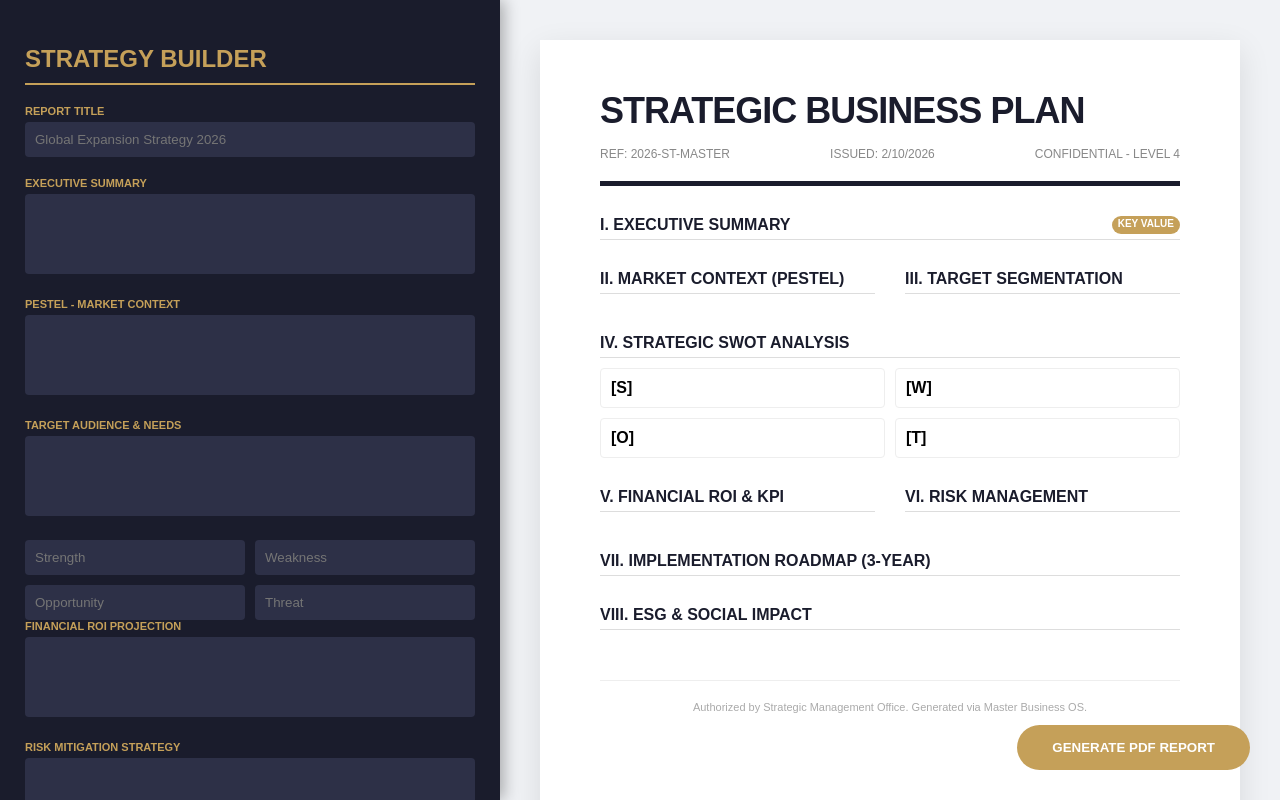
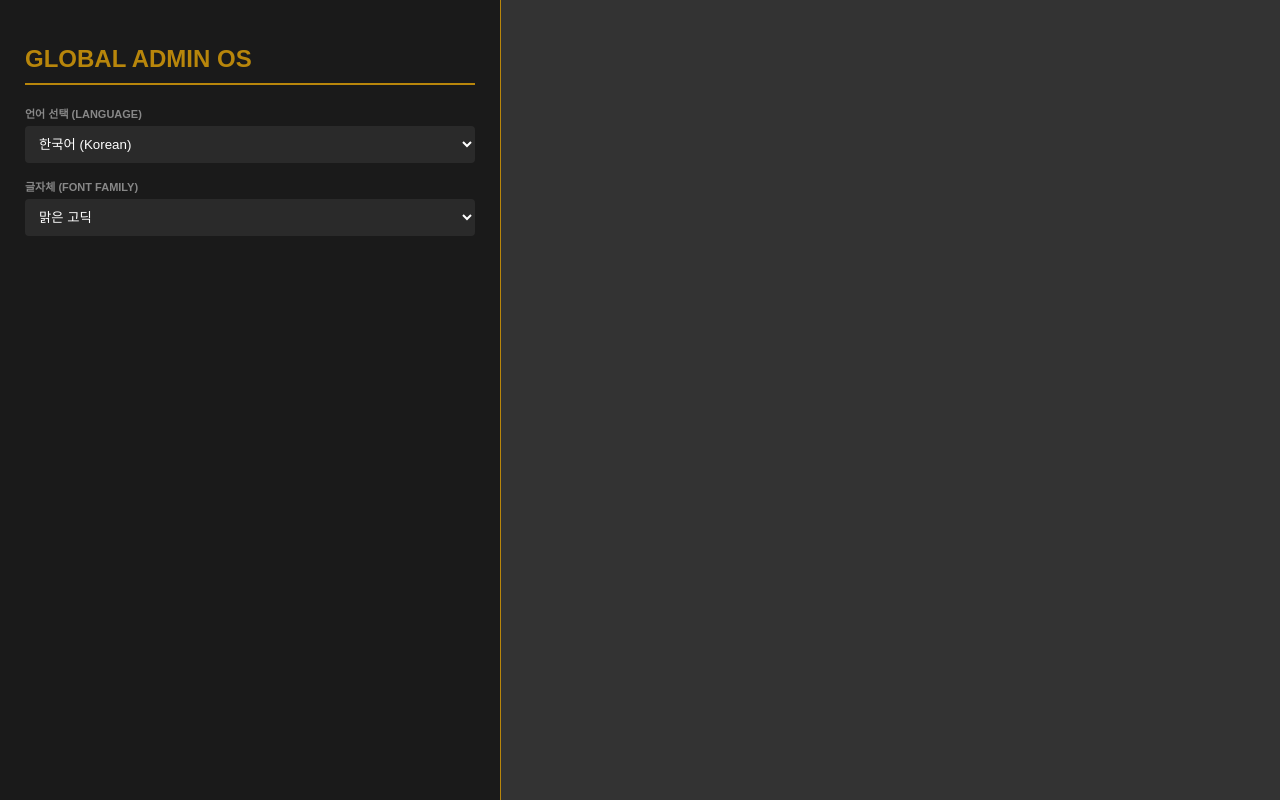
Before and after one commit to philgoose/professional-doc-generator, a plain HTML site: page index.html in a window 1280 px wide. Drawn offline with Linux system fonts and the light colour scheme.

Commit message:
Update index.html

```diff
--- a/index.html
+++ b/index.html
@@ -2,100 +2,44 @@
 <html lang="ko">
 <head>
     <meta charset="UTF-8">
-    <title>Master Business OS - Professional Edition</title>
+    <title>Global Master Official Document Generator</title>
     <style>
-        :root { --main: #1a1c2c; --accent: #c5a059; --bg: #f0f2f5; --white: #ffffff; }
-        body { font-family: 'Pretendard', sans-serif; margin: 0; background: var(--bg); display: flex; height: 100vh; overflow: hidden; }
-        /* Side Editor */
-        .editor { width: 450px; background: var(--main); color: #ccc; overflow-y: auto; padding: 25px; box-shadow: 4px 0 15px rgba(0,0,0,0.3); }
-        .editor h2 { color: var(--accent); border-bottom: 2px solid var(--accent); padding-bottom: 10px; margin-bottom: 20px; }
-        .input-group { margin-bottom: 20px; }
-        label { display: block; font-size: 11px; text-transform: uppercase; color: var(--accent); margin-bottom: 5px; font-weight: bold; }
-        input, textarea, select { width: 100%; padding: 10px; border-radius: 4px; border: none; background: #2d3047; color: white; box-sizing: border-box; }
-        textarea { height: 80px; resize: none; }
-        /* Preview Paper */
-        .preview { flex: 1; padding: 40px; overflow-y: auto; display: flex; justify-content: center; }
-        .paper { width: 210mm; background: var(--white); padding: 50px 60px; box-shadow: 0 10px 30px rgba(0,0,0,0.1); min-height: 297mm; }
-        .header { border-bottom: 5px solid var(--main); padding-bottom: 20px; margin-bottom: 30px; }
-        .header h1 { margin: 0; font-size: 36px; color: var(--main); letter-spacing: -1px; }
-        .grid-2 { display: grid; grid-template-columns: 1fr 1fr; gap: 30px; }
-        .section { margin-bottom: 30px; }
-        .section-h { font-size: 16px; font-weight: bold; color: var(--main); border-bottom: 1px solid #ddd; padding-bottom: 5px; margin-bottom: 10px; display: flex; justify-content: space-between; }
-        .content { font-size: 14px; line-height: 1.6; color: #444; white-space: pre-wrap; }
-        .swot { display: grid; grid-template-columns: 1fr 1fr; gap: 10px; }
-        .swot-item { border: 1px solid #eee; padding: 10px; border-radius: 4px; }
-        .tag { font-size: 10px; background: var(--accent); color: white; padding: 2px 6px; border-radius: 10px; }
-        .print-btn { position: fixed; bottom: 30px; right: 30px; padding: 15px 35px; background: var(--accent); color: white; border: none; border-radius: 50px; font-weight: bold; cursor: pointer; transition: 0.3s; }
-        .print-btn:hover { transform: scale(1.05); box-shadow: 0 5px 15px rgba(0,0,0,0.2); }
-        @media print { .editor, .print-btn { display: none; } .preview { padding: 0; } .paper { box-shadow: none; width: 100%; margin: 0; } }
+        :root { --admin-blue: #003366; --gold: #b8860b; }
+        body { font-family: 'Malgun Gothic', sans-serif; margin: 0; background: #333; display: flex; height: 100vh; color: #fff; }
+        .sidebar { width: 450px; background: #1a1a1a; padding: 25px; overflow-y: auto; border-right: 1px solid var(--gold); }
+        .sidebar h2 { color: var(--gold); border-bottom: 2px solid var(--gold); padding-bottom: 10px; margin-bottom: 20px; }
+        .control-group { margin-bottom: 15px; }
+        label { display: block; font-size: 11px; color: #888; margin-bottom: 5px; font-weight: bold; }
+        input, textarea, select { width: 100%; padding: 10px; border-radius: 4px; border: none; background: #2a2a2a; color: #fff; box-sizing: border-box; }
+        .preview-zone { flex: 1; padding: 40px; overflow-y: auto; display: flex; justify-content: center; background: #444; }
+        .paper { width: 210mm; min-height: 297mm; background: #fff; color: #000; padding: 30mm 20mm; box-sizing: border-box; box-shadow: 0 0 30px rgba(0,0,0,0.5); position: relative; }
+        .doc-title { text-align: center; font-weight: bold; border-bottom: 2px solid #000; padding-bottom: 10px; margin-bottom: 30px; }
+        .info-table { width: 100%; border-collapse: collapse; margin-bottom: 20px; font-size: 0.9em; }
+        .info-table td { border-bottom: 1px solid #ddd; padding: 8px 0; }
+        .main-content { line-height: 1.8; text-align: justify; min-height: 450px; white-space: pre-wrap; }
+        .footer-sign { text-align: center; font-weight: bold; margin-top: 60px; position: relative; }
+        .seal { position: absolute; right: 40px; top: -10px; width: 60px; height: 60px; border: 3px solid red; color: red; border-radius: 5px; display: flex; align-items: center; justify-content: center; font-size: 12px; font-weight: bold; transform: rotate(-10deg); }
+        .contact { margin-top: 40px; border-top: 1px solid #000; padding-top: 15px; font-size: 11px; color: #555; }
+        .print-btn { position: fixed; bottom: 30px; right: 30px; padding: 15px 30px; background: var(--gold); color: #fff; border: none; border-radius: 50px; font-weight: bold; cursor: pointer; }
+        @media print { .sidebar, .print-btn { display: none; } .preview-zone { padding: 0; } .paper { box-shadow: none; width: 100%; margin: 0; } }
     </style>
 </head>
 <body>
-    <div class="editor">
-        <h2>STRATEGY BUILDER</h2>
-        <div class="input-group"><label>Report Title</label><input type="text" id="i0" oninput="u()" placeholder="Global Expansion Strategy 2026"></div>
-        <div class="input-group"><label>Executive Summary</label><textarea id="i1" oninput="u()"></textarea></div>
-        <div class="input-group"><label>PESTEL - Market Context</label><textarea id="i2" oninput="u()"></textarea></div>
-        <div class="input-group"><label>Target Audience & Needs</label><textarea id="i3" oninput="u()"></textarea></div>
-        <div class="swot">
-            <input type="text" id="is" oninput="u()" placeholder="Strength">
-            <input type="text" id="iw" oninput="u()" placeholder="Weakness">
-            <input type="text" id="io" oninput="u()" placeholder="Opportunity">
-            <input type="text" id="it" oninput="u()" placeholder="Threat">
+    <div class="sidebar">
+        <h2>GLOBAL ADMIN OS</h2>
+        <div class="control-group">
+            <label>언어 선택 (LANGUAGE)</label>
+            <select id="langSel" onchange="changeLang()">
+                <option value="ko">한국어 (Korean)</option>
+                <option value="en">English (English)</option>
+                <option value="cn">中文 (Chinese)</option>
+            </select>
         </div>
-        <div class="input-group"><label>Financial ROI Projection</label><textarea id="i4" oninput="u()"></textarea></div>
-        <div class="input-group"><label>Risk Mitigation Strategy</label><textarea id="i5" oninput="u()"></textarea></div>
-        <div class="input-group"><label>Implementation Roadmap</label><textarea id="i6" oninput="u()"></textarea></div>
-        <div class="input-group"><label>ESG & Sustainability</label><textarea id="i7" oninput="u()"></textarea></div>
-    </div>
-    <div class="preview">
-        <div class="paper" id="print-area">
-            <div class="header">
-                <h1 id="o0">STRATEGIC BUSINESS PLAN</h1>
-                <div style="display: flex; justify-content: space-between; margin-top: 15px; font-size: 12px; color: #888;">
-                    <span>REF: 2026-ST-MASTER</span>
-                    <span id="o-date"></span>
-                    <span>CONFIDENTIAL - LEVEL 4</span>
-                </div>
-            </div>
-            <div class="section"><div class="section-h">I. EXECUTIVE SUMMARY <span class="tag">KEY VALUE</span></div><div class="content" id="o1"></div></div>
-            <div class="grid-2">
-                <div class="section"><div class="section-h">II. MARKET CONTEXT (PESTEL)</div><div class="content" id="o2"></div></div>
-                <div class="section"><div class="section-h">III. TARGET SEGMENTATION</div><div class="content" id="o3"></div></div>
-            </div>
-            <div class="section">
-                <div class="section-h">IV. STRATEGIC SWOT ANALYSIS</div>
-                <div class="swot">
-                    <div class="swot-item"><b>[S]</b> <span id="os"></span></div>
-                    <div class="swot-item"><b>[W]</b> <span id="ow"></span></div>
-                    <div class="swot-item"><b>[O]</b> <span id="oo"></span></div>
-                    <div class="swot-item"><b>[T]</b> <span id="ot"></span></div>
-                </div>
-            </div>
-            <div class="grid-2">
-                <div class="section"><div class="section-h">V. FINANCIAL ROI & KPI</div><div class="content" id="o4"></div></div>
-                <div class="section"><div class="section-h">VI. RISK MANAGEMENT</div><div class="content" id="o5"></div></div>
-            </div>
-            <div class="section"><div class="section-h">VII. IMPLEMENTATION ROADMAP (3-YEAR)</div><div class="content" id="o6"></div></div>
-            <div class="section"><div class="section-h">VIII. ESG & SOCIAL IMPACT</div><div class="content" id="o7"></div></div>
-            <div style="margin-top: 50px; text-align: center; font-size: 11px; color: #aaa; border-top: 1px solid #eee; padding-top: 20px;">
-                Authorized by Strategic Management Office. Generated via Master Business OS.
-            </div>
-        </div>
-    </div>
-    <button class="print-btn" onclick="window.print()">GENERATE PDF REPORT</button>
-    <script>
-        document.getElementById('o-date').innerText = "ISSUED: " + new Date().toLocaleDateString();
-        function u() {
-            for(let i=0; i<=7; i++) {
-                let val = document.getElementById('i'+i)?.value || "";
-                if(document.getElementById('o'+i)) document.getElementById('o'+i).innerText = val;
-            }
-            document.getElementById('os').innerText = document.getElementById('is').value;
-            document.getElementById('ow').innerText = document.getElementById('iw').value;
-            document.getElementById('oo').innerText = document.getElementById('io').value;
-            document.getElementById('ot').innerText = document.getElementById('it').value;
-        }
-    </script>
-</body>
-</html>
+        <div class="control-group">
+            <label>글자체 (FONT FAMILY)</label>
+            <select id="fontSel" onchange="u()">
+                <option value="'Malgun Gothic', sans-serif">맑은 고딕</option>
+                <option value="'Noto Serif KR', serif">바탕체</option>
+                <option value="'Arial', sans-serif">Arial</option>
+                <option value="'Times New Roman', serif">Times New Roman</option>
+                <option value="'SimSun', serif">宋体 (SimSun)</option
```
